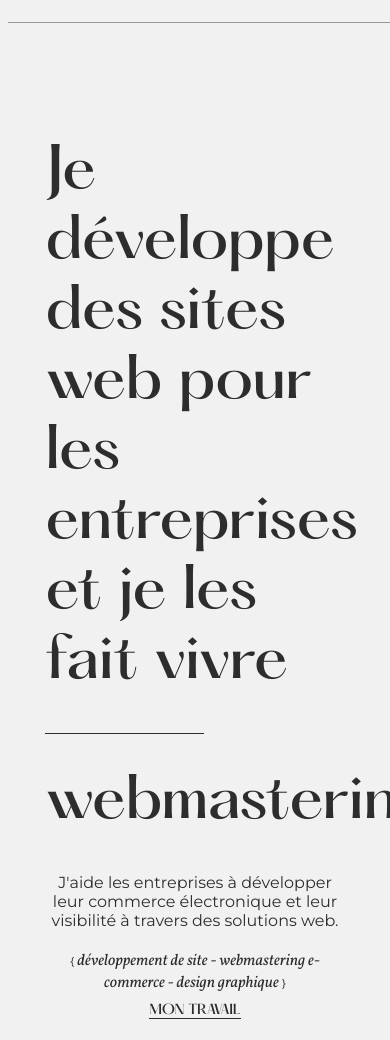
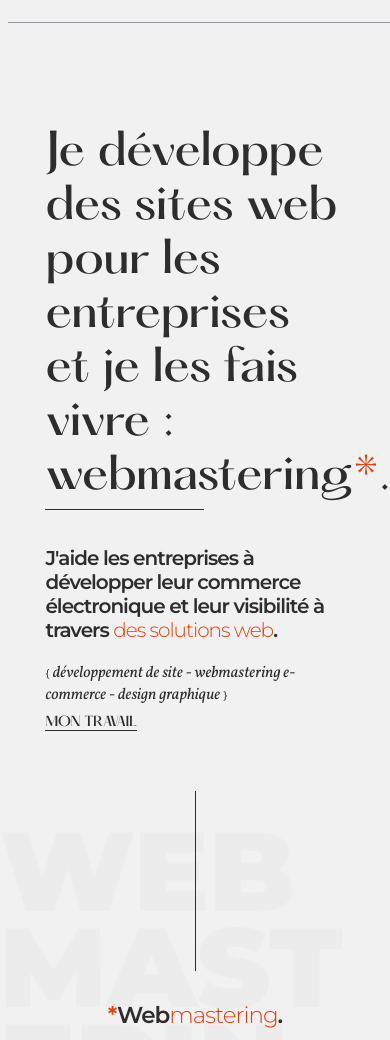
Before and after one commit to AlexandraBarbier/devwebdesign, a plain HTML site: page index.html in a window 390 px wide. Shown: the part 60-1100 px from the top of the page. Drawn offline with nearby package versions, Linux system fonts and the light colour scheme.

Commit message:
home style

```diff
--- a/index.html
+++ b/index.html
@@ -125,47 +125,25 @@
         <section class="m-hero">
           <div class="b-grid-row">
             <div class="b-grid--100">
+              <h1 class="h-header">
+                Je développe des sites web pour les entreprises et je les fais
+                vivre : webmastering<span class="serfi coral">*</span>.
+              </h1>
               <!-- <h1 class="h-header">
-                J'aide les entreprises
-                <span class="grey" style="font-weight: 400; font-size: 33px"
-                  >{</span
-                ><span class="serif">à developper</span
-                ><span class="grey" style="font-weight: 400; font-size: 33px"
-                  >}
-                </span>
-                leur commerce
-                <span class="serif serfiBigger grey">et</span> leur visibilité à
-                travers des
-                <span class="serif"
-                  ><span class="grey slash">// </span> solutions</span
-                >
-                web.
-              </h1> -->
-              <h1 class="h-header">
                 Je développe des sites web pour les entreprises et je les fait
                 vivre
                 <span class="line--h"></span>
                 webmastering<span class="serfi coral">*</span>.
               </h1>
-              <div class="center">
-                <p class="basicParagaph">
+              <div class="center"> -->
+              <span class="line--h"></span>
+
+              <h2 class="h-header--sub bold">
                 J'aide les entreprises à développer leur commerce électronique
-                  et leur visibilité à travers des solutions web.
-                </p>
-                <!-- <h1 class="h-header">
-                <span class="serifItCoral txtLeft"
-                  >J'aide les entreprises à
-                </span>
-                <br />
-                <span class="bigText"
-                  >developper leur commerce <span class="serif">et</span> leur
-                  visibilité
-                </span>
-                <span class="serifItCoral txtRight"
-                  ><br />
-                  à travers des solutions web.</span
-                >
-              </h1> -->
+                et leur visibilité à travers
+                <span class="coral thin"> des solutions web</span>.
+              </h2>
+
               <h2 class="h-subheader" font-size="11px">
                 <span class="opensans">{</span>
                 <span class="serif"
@@ -177,13 +155,12 @@
               <a href="projet.html">Mon travail</a>
             </div>
           </div>
-          </div>
         </section>
 
         <main class="s-home">
           <div class="relative">
             <div class="b-line--center"></div>
-            <h2 class="b-subheader bold">
+            <h2 class="b-subheader bold center">
               <span class="serfi coral">*</span>Web<span class="thin coral"
                 >mastering</span
               >.
@@ -222,7 +199,7 @@
           </div>
           <div class="relative">
             <div class="b-line--center"></div>
-            <h2 class="b-subheader bold">
+            <h2 class="b-subheader bold center">
               <span class="serfi coral">*</span>Développement
               <span class="thin coral">web</span>.
             </h2>
@@ -256,7 +233,7 @@
           </div>
           <div class="relative">
             <div class="b-line--center"></div>
-            <h2 class="b-subheader bold">
+            <h2 class="b-subheader bold center">
               <span class="serfi coral">*</span>Conception
               <span class="thin coral">graphique</span>.
             </h2>
--- a/style.css
+++ b/style.css
@@ -267,9 +267,8 @@ main.s-home {
 }
 
 @media only screen and (max-width: 60.85em) {
-  .h-header,
-  h1 {
-    font-size: 30px;
+  h1.h-header {
+    font-size: 43px;
   }
 }
 .m-hero {
@@ -301,7 +300,6 @@ main.s-home {
   }
   .h-header,
   h1 {
-    font-size: 24px;
     text-transform: uppercase;
     font-weight: 800;
   }
@@ -329,23 +327,7 @@ main.s-home {
 .grey {
   color: var(--grey);
 }
-/* .serifItCoral {
-  font-size: 20px;
-  font-weight: 400;
-  color: coral;
-  font-family: "Vollkorn";
-  font-style: italic;
-  text-transform: none;
-  line-height: 20px;
-  overflow: visible !important;
-}
-.txtLeft {
-  align-self: flex-start;
-}
-.txtRight {
-  align-self: flex-end;
-  margin-top: -15px;
-} */
+
 .openReg {
   font-size: 16px;
   font-weight: 400;
@@ -686,24 +668,30 @@ ol {
 }
 
 .bold {
-  font-weight: bold;
+  font-weight: 600;
 }
 .relative {
   position: relative;
 }
-
+.montserrat {
+  font-family: var(--bodyFont);
+  letter-spacing: -1px;
+}
 .vertical--center {
   position: absolute;
   top: 50%;
   left: 0%;
   transform: translate(-50%, 5%) rotate(90deg);
 }
-h2.bold {
-  text-align: center;
+.bold {
   font-size: 23px;
   text-transform: none;
   letter-spacing: -1px;
+  font-size: 600;
   font-family: montserrat;
+}
+h2.center {
+  text-align: center;
 }
 
 .background--text {
@@ -723,3 +711,7 @@ h2.bold {
   text-transform: uppercase;
   line-height: 6rem;
 }
+.h-header--sub {
+  font-size: 20px;
+  text-align: left;
+}
```
Lines whose indentation alone changed are shown as unchanged.
